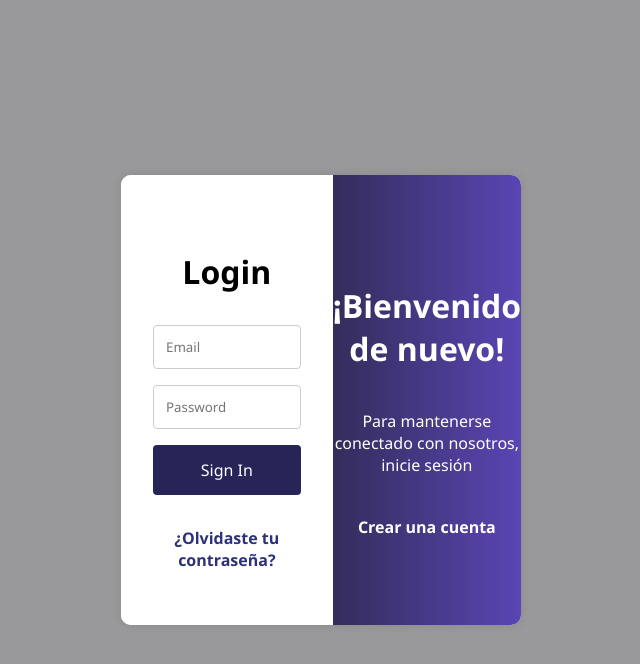
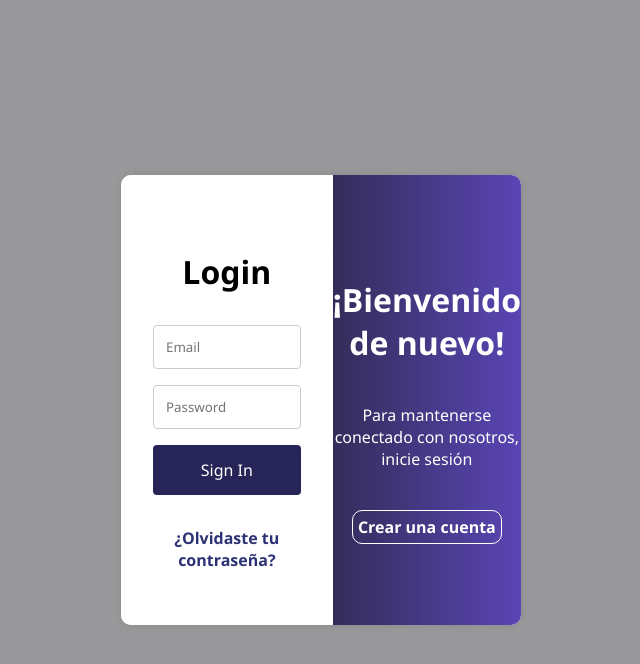
Before and after one commit to LuisECV0/singUp, a PHP site: page / in a window 1280 px wide. Shown: the top 664 px of the page, without its empty margins (319-959 px from the left). Run offline with PHP 8.4, Linux system fonts and the light colour scheme.

Commit message:
finalizado

```diff
--- a/style.css
+++ b/style.css
@@ -2,7 +2,6 @@
     box-sizing: border-box;
     font-family: 'Segoe UI', Tahoma, Geneva, Verdana, sans-serif;
 }
-
 body {
     display: flex;
     justify-content: center;
@@ -11,7 +10,6 @@ body {
     margin: 0;
     background-color: #99999b;
 }
-
 .container {
     background-color: #fff;
     border-radius: 10px;
@@ -21,7 +19,6 @@ body {
     max-width: 100%;
     display: flex;
 }
-
 .form-container {
     display: flex;
     flex-direction: column;
@@ -31,19 +28,15 @@ body {
     width: 100%;
     padding: 2rem;
 }
-
 .sign-in-container {
     background-color: #fff;
 }
-
 .sign-up-container {
     background-color: #f9f9f9;
 }
-
 h1 {
     margin-bottom: 24px;
 }
-
 input {
     width: 100%;
     padding: 12px;
@@ -52,7 +45,6 @@ input {
     border-radius: 4px;
     box-sizing: border-box;
 }
-
 button {
     width: 100%;
     background-color: #272557;
@@ -64,11 +56,9 @@ button {
     cursor: pointer;
     font-size: 16px;
 }
-
 button:hover {
     background-color: #4e4799;
 }
-
 a {
     color: #2d3176;
     text-decoration: none;
@@ -83,7 +73,6 @@ a {
     justify-content: center;
     align-items: center;
 }
-
 .overlay {
     background: linear-gradient(to right, #332d5a, #5a45b4);
     color: #fff;
@@ -99,8 +88,10 @@ a {
     color: #fff;
     text-decoration: none;
     margin-top: 24px;
+    border: 1px solid rgb(255, 255, 255);
+    border-radius: 10px;
+    padding: 5px;
 }
-
 .overlay a:hover {
-    color: #40388f;
+    color: #c3c3c3;
 }
```
